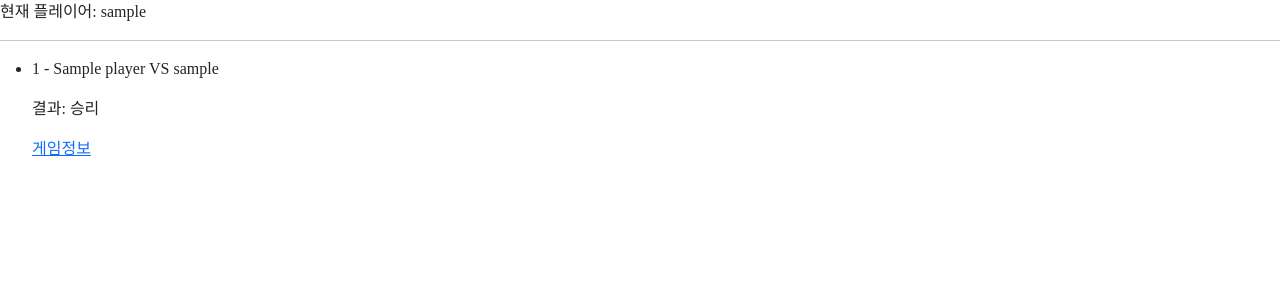
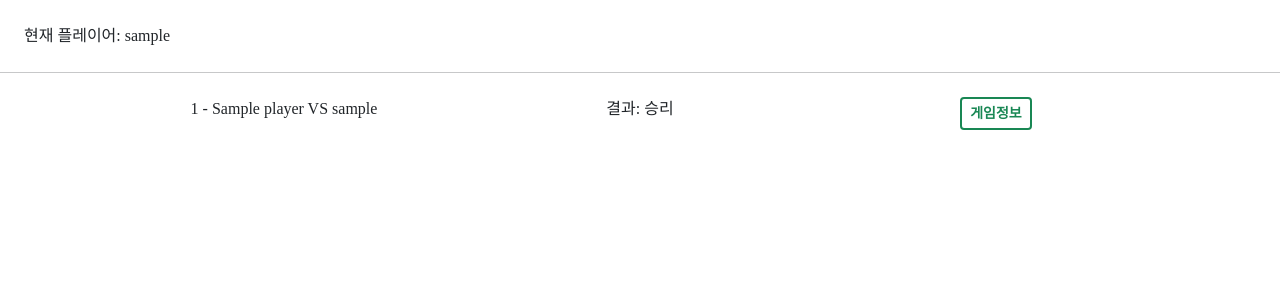
Before and after one commit to mikio999/Piro19_CardGame_01, a Django app: page /list in a window 1280 px wide. Shown: the part 50-350 px from the top of the page. Run offline with Django 4.2, Linux system fonts and the light colour scheme; a user stored in the database is signed in; tables that the repository leaves empty hold one stand-in row (values such as "Sample post"); some web fonts are replaced.

Commit message:
[feat] css 적용(아주조금)

```diff
--- a/server/templates/games/game_list.html
+++ b/server/templates/games/game_list.html
@@ -3,19 +3,21 @@
 
 {% block content %}
 <!-- request.user에 대한 name수정해야함 -->
-<p>현재 플레이어: {{ request.user }}</p>
+<p class="m-4">현재 플레이어: {{ request.user }}</p>
 <hr />
-<ul>
+<div class="container text-center">
     {% for game in games %}
-    <li>
+    <div class="row m-4">
+    <div class="col">
     <p class="list_my_player">{{ game.id }} - {{ game.player }} VS {{ game.my_player }} </p>
-
+    </div>
+    <div class="col">
     {% if game.state != 1 %}
         {% if game.my_player == request.user %}
-            <p class="list_state">진행중...</p>
-            <a href="{% url 'games:delete' game.pk %}">게임 취소</a>
+            <p class="list_state">진행중... <a class="btn btn-outline-success btn-sm fw-bold border-2" href="{% url 'games:delete' game.pk %}">게임 취소</a></p>
+
         {% else %}
-            <p><a href="#">반격하기</a></p>
+            <p><a class="btn btn-outline-success btn-sm fw-bold border-2" href="#">반격하기</a></p>
         {% endif %}
     {% else %}
         {% if game.my_player == request.user %}
@@ -32,14 +34,17 @@
             {% endif %}
         {% endif %}
     {% endif %}
+    </div>
+    <div class="col">
     {% if game.state == 0 %}
-        <a href="{% url 'games:detail_progress' pk=game.pk %}">게임정보</a>
+        <p><a class="btn btn-outline-success btn-sm fw-bold border-2 "href="{% url 'games:detail_progress' pk=game.pk %}">게임정보</a></p>
     {% elif gmae.state == 1 %}
-        <a href="{% url 'games:detail_result' pk=game.pk %}">게임정보</a>
+        <p><a class="btn btn-outline-success btn-sm fw-bold border-2"href="{% url 'games:detail_result' pk=game.pk %}">게임정보</a></p>
     {% else %}
-        <a href="{% url 'games:detail_respond' pk=game.pk %}">게임정보</a>
+        <p><a class="btn btn-outline-success btn-sm fw-bold border-2" href="{% url 'games:detail_respond' pk=game.pk %}">게임정보</a></p>
     {% endif %}
-    </li>
+    </div>
+    </div>
     {% endfor %}
-</ul>
+</ㅇ>
 {% endblock %}
```
